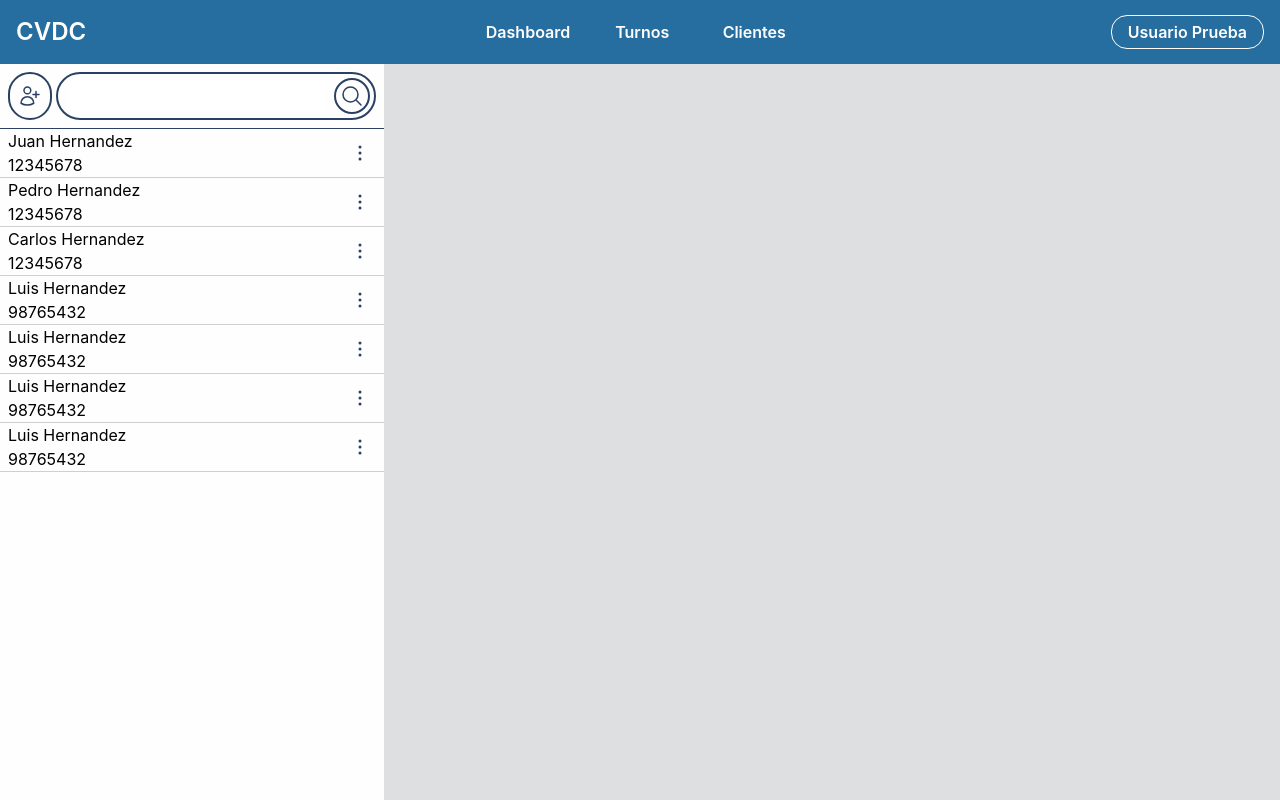
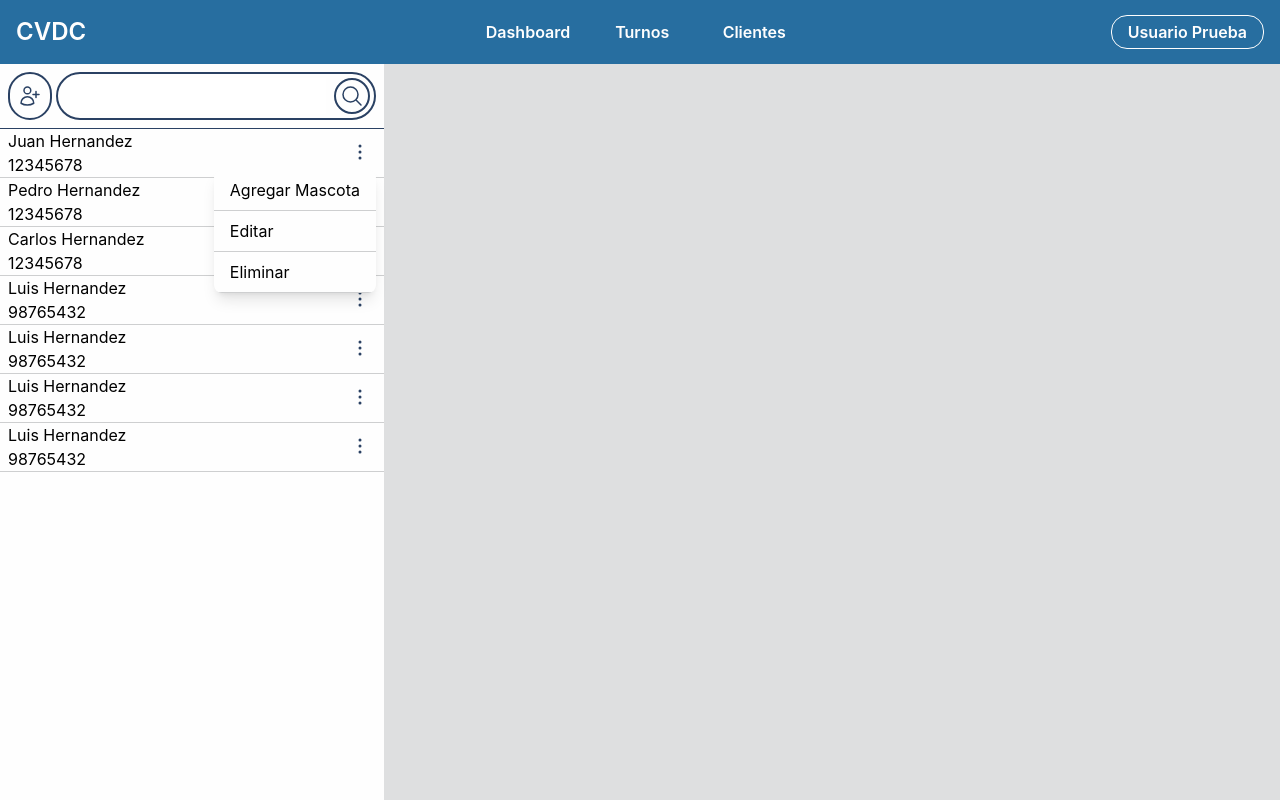
Before and after one commit to DianHuiza/VeterinaryManagement, a React (Vite) app in the folder apps/vm-front/: page /clients in a window 1280 px wide. Both pictures are taken after a click on the button 360 px from the left and 153 px from the top of the page. Built offline with nearby package versions, Linux system fonts and the light colour scheme.

Commit message:
feat(vm-front): Finish Pet Table

```diff
--- a/apps/vm-front/src/mocks/Clients.ts
+++ b/apps/vm-front/src/mocks/Clients.ts
@@ -1,29 +1,36 @@
 export const clientsList = [
   {
+    id: 'random1',
     name: 'Juan Hernandez',
     dni: '12345678',
   },
   {
+    id: 'random2',
     name: 'Pedro Hernandez',
     dni: '12345678',
   },
   {
+    id: 'random3',
     name: 'Carlos Hernandez',
     dni: '12345678',
   },
   {
+    id: 'random4',
     name: 'Luis Hernandez',
     dni: '98765432',
   },
   {
+    id: 'random5',
     name: 'Luis Hernandez',
     dni: '98765432',
   },
   {
+    id: 'random6',
     name: 'Luis Hernandez',
     dni: '98765432',
   },
   {
+    id: 'random7',
     name: 'Luis Hernandez',
     dni: '98765432',
   },
--- a/apps/vm-front/src/pages/clients/components/ClientList.tsx
+++ b/apps/vm-front/src/pages/clients/components/ClientList.tsx
@@ -1,7 +1,7 @@
 import { useInfiniteQuery } from '@tanstack/react-query';
 import { useSearchParams } from 'react-router-dom';
 import { clientsList } from '../../../mocks/Clients';
-import { EllipsisVertical } from '../../../assets/icons/EllipsisVertical';
+import { ClientOptionsDropdown } from './ClientOptionDropdown';
 
 export const ClientList: React.FC = () => {
   const [searchParams] = useSearchParams();
@@ -24,7 +24,7 @@ export const ClientList: React.FC = () => {
             <p>{client.dni}</p>
           </div>
           <div className='flex items-center'>
-            <button className=' p-1'><EllipsisVertical className='text-dark size-6' /></button>
+            <ClientOptionsDropdown clientId={client.id} />
           </div>
         </div>
       ))}
--- /dev/null
+++ b/apps/vm-front/src/pages/clients/components/ClientOptionDropdown.tsx
@@ -0,0 +1,25 @@
+import { EllipsisVertical } from '../../../assets/icons/EllipsisVertical';
+import { Dropdown, DropdownItem } from '../../../components';
+
+interface ClientOptionsDropdownProps {
+  clientId: string
+}
+
+export const ClientOptionsDropdown: React.FC<ClientOptionsDropdownProps> = ({ clientId }) => {
+  return (
+    <Dropdown
+      className='bg-light'
+      trigger={<button className=' p-1'><EllipsisVertical className='text-dark size-6' /></button>}
+    >
+      <DropdownItem>
+        <button>Agregar Mascota</button>
+      </DropdownItem>
+      <DropdownItem>
+        <button>Editar</button>
+      </DropdownItem>
+      <DropdownItem>
+        <button>Eliminar</button>
+      </DropdownItem>
+    </Dropdown>
+  );
+}
```
